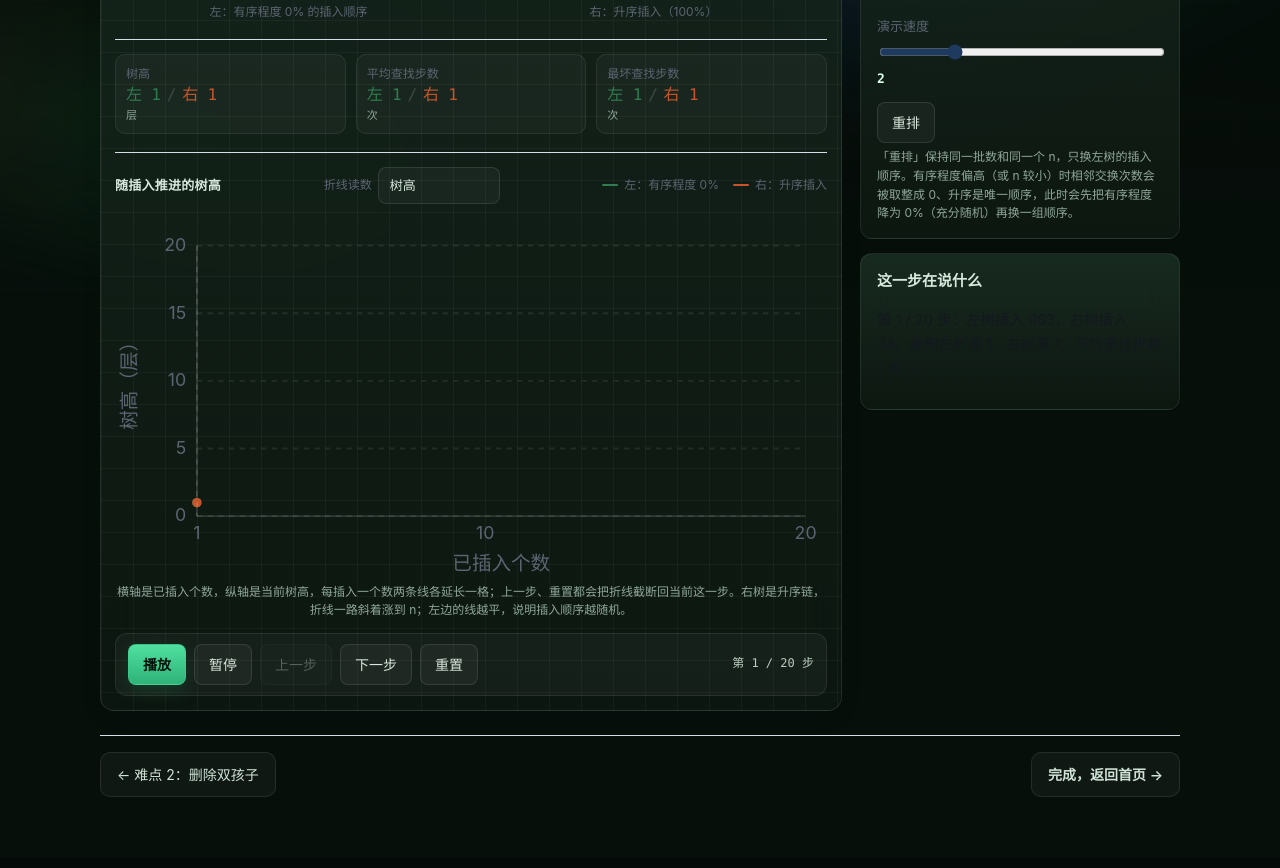
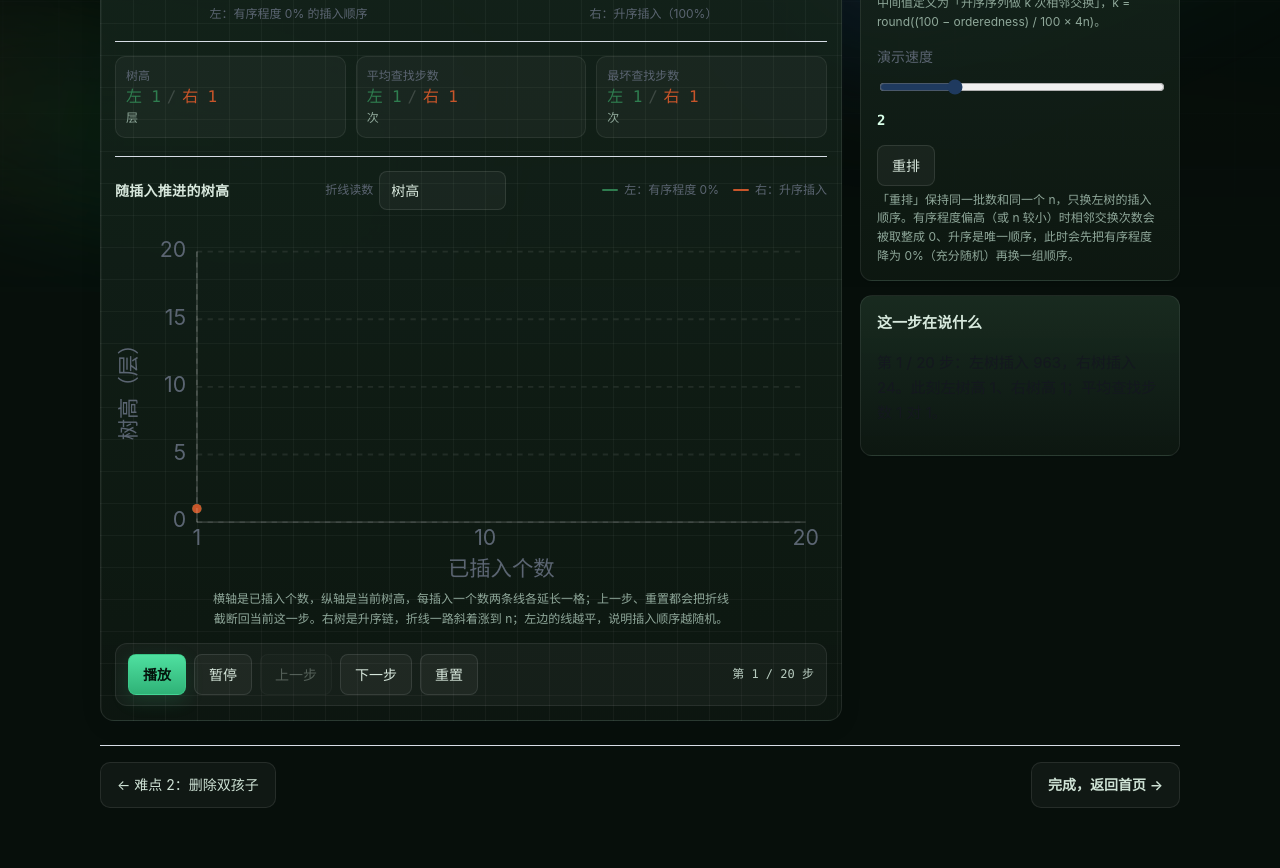
Before and after one commit to echo33550336/web-frontend-bst, a website with bundled scripts: page matrix/d3.html in a window 1280 px wide. Shown: the part 508-1376 px from the top of the page. Built offline with nearby package versions, Linux system fonts and the light colour scheme.

Commit message:
fix(matrix): 收敛字号层级、修复点击区域并加入页面转场

```diff
--- a/matrix/d3.html
+++ b/matrix/d3.html
@@ -353,5 +353,6 @@
       D3.mount();
     });
   </script>
+  <script src="transition.js"></script>
 </body>
 </html>
--- a/matrix/matrix.css
+++ b/matrix/matrix.css
@@ -633,3 +633,116 @@ body.matrix ::-webkit-scrollbar-thumb:hover { background: #2f5a42; }
   body.matrix .card-link,
   body.matrix button { transition: none; }
 }
+
+
+
+
+
+
+
+
+
+
+/* ============================================================
+   设计检查修复：字号收敛 / 点击区域 / 转场动画
+   ============================================================ */
+
+/* 统一字号层级：12 / 14 / 15 / 16 / 32 */
+body.matrix { font-size: 15px; }
+body.matrix .topbar,
+body.matrix .topbar a,
+body.matrix .crumb { font-size: 14px; }
+body.matrix .subtitle { font-size: 15px; }
+body.matrix .param label { font-size: 14px; }
+body.matrix button { font-size: 14px; }
+body.matrix .step-list li,
+body.matrix .steps li,
+body.matrix #panel-steps li { font-size: 14px; }
+body.matrix .card h2 { font-size: 15px; }
+body.matrix .cards + .card h2 { font-size: 16px; }
+body.matrix .metric-label,
+body.matrix .caption,
+body.matrix #chart-note,
+body.matrix .metric-unit { font-size: 12px; }
+body.matrix .chart-title { font-size: 14px; }
+body.matrix #chart text { font-size: 12px; }
+body.matrix .metric-value,
+body.matrix .mv { font-size: 16px; }
+
+/* 折线说明限制每行字符数（≤45） */
+body.matrix #chart-note {
+  max-width: 520px;
+  margin-left: auto;
+  margin-right: auto;
+  line-height: 1.7;
+}
+
+/* 滑块的点击 / 触摸高度不小于 24px */
+body.matrix input[type="range"] {
+  height: 26px;
+  min-height: 26px;
+  cursor: pointer;
+}
+
+/* —— 页面转场 —— */
+@view-transition { navigation: auto; }
+
+@keyframes vt-out {
+  to { opacity: 0; transform: translateY(-6px) scale(0.996); }
+}
+@keyframes vt-in {
+  from { opacity: 0; transform: translateY(10px) scale(1.004); }
+}
+::view-transition-old(root) {
+  animation: vt-out 200ms cubic-bezier(0.4, 0, 1, 1) both;
+}
+::view-transition-new(root) {
+  animation: vt-in 320ms cubic-bezier(0.2, 0.7, 0.2, 1) both;
+}
+
+@keyframes page-enter {
+  from { opacity: 0; transform: translateY(10px); }
+  to { opacity: 1; transform: translateY(0); }
+}
+body.matrix .wrap {
+  animation: page-enter 480ms cubic-bezier(0.2, 0.7, 0.2, 1) both;
+}
+
+@keyframes card-rise {
+  from { opacity: 0; transform: translateY(14px); }
+  to { opacity: 1; transform: translateY(0); }
+}
+body.matrix .cards > *,
+body.matrix .layout > * {
+  animation: card-rise 520ms cubic-bezier(0.2, 0.7, 0.2, 1) both;
+}
+body.matrix .cards > *:nth-child(2),
+body.matrix .layout > *:nth-child(2) { animation-delay: 70ms; }
+body.matrix .cards > *:nth-child(3) { animation-delay: 140ms; }
+
+@keyframes step-in {
+  from { opacity: 0; transform: translateY(6px); }
+  to { opacity: 1; transform: translateY(0); }
+}
+body.matrix .is-updating { animation: step-in 300ms ease both; }
+
+@media (prefers-reduced-motion: reduce) {
+  body.matrix .wrap,
+  body.matrix .cards > *,
+  body.matrix .layout > *,
+  body.matrix .is-updating { animation: none !important; }
+  ::view-transition-old(root),
+  ::view-transition-new(root) { animation: none !important; }
+}
+
+/* 消除剩余 13px / 10.5px / 11px 字号，收敛为 12 / 14 / 15 / 16 / 32 */
+body.matrix .readout,
+body.matrix .check-line,
+body.matrix .candidates-line,
+body.matrix .step-title,
+body.matrix select,
+body.matrix select option { font-size: 14px; }
+body.matrix .node-interval,
+body.matrix .node-tag { font-size: 12px; }
+
+body.matrix .param .readout { font-size: 14px; }
--- /dev/null
+++ b/matrix/transition.js
@@ -0,0 +1,22 @@
+/* matrix/transition.js —— 步骤文字 / 状态变化的轻量转场（不改变任何业务逻辑） */
+(function () {
+  var targets = document.querySelectorAll("#panel-step, #panel-conclusion, #status");
+  for (var i = 0; i < targets.length; i++) {
+    (function (el) {
+      var scheduled = false;
+      var observer = new MutationObserver(function () {
+        if (scheduled) {
+          return;
+        }
+        scheduled = true;
+        requestAnimationFrame(function () {
+          scheduled = false;
+          el.classList.remove("is-updating");
+          void el.offsetWidth;
+          el.classList.add("is-updating");
+        });
+      });
+      observer.observe(el, { childList: true, subtree: true, characterData: true });
+    })(targets[i]);
+  }
+})();
```
Also changed, not shown: matrix/d1.html (+1 -0 lines), matrix/d2.html (+1 -0 lines), matrix/index.html (+1 -0 lines), matrix/README.md, matrix/img/d1.png, matrix/img/d2-choose.png, matrix/img/d2.png, matrix/img/d3-final.png, matrix/img/d3-step10.png, matrix/img/d3.png, matrix/img/home-680.png, matrix/img/index.png.
